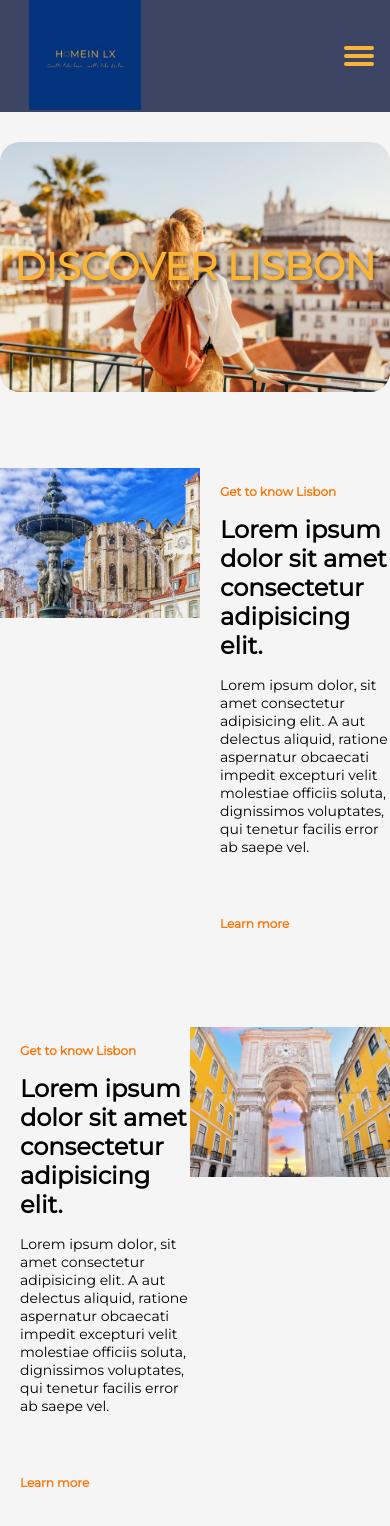
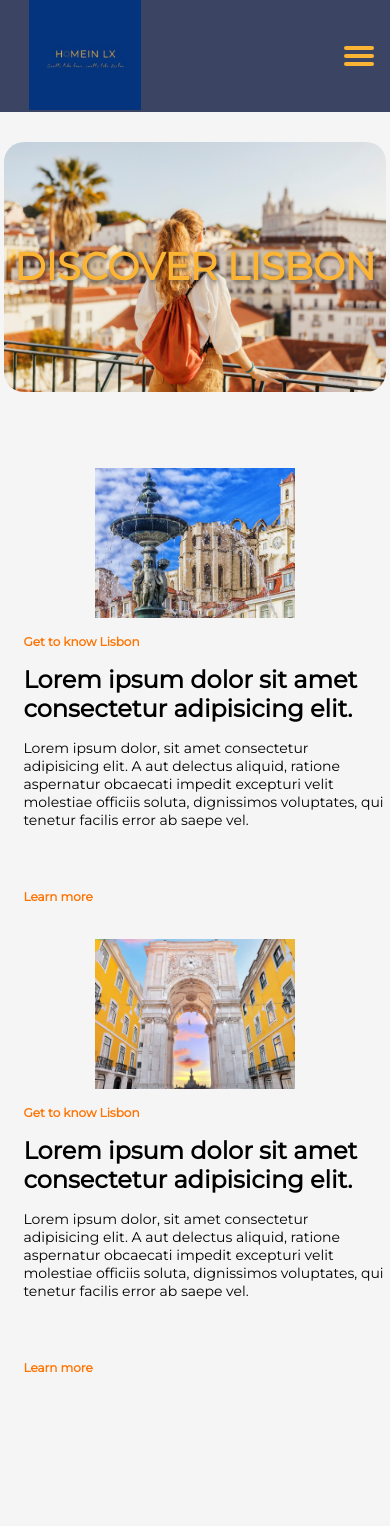
Before and after one commit to GREAT-RE/frontend, a React (Create React App) app: page /find-lisbon in a window 390 px wide. Shown: the top 1526 px of the page. After the commit the page ends 1471 px from the top, so only its background shows below. Built offline with nearby package versions, Linux system fonts and the light colour scheme.

Commit message:
Fixed media querys on discover lisbon page

```diff
--- a/src/Pages/FindLisbon/FindLisbon.css
+++ b/src/Pages/FindLisbon/FindLisbon.css
@@ -69,6 +69,13 @@
 }
 
 @media screen and (max-width:768px) {
+    .divFindLisbon{
+        width: 98%;
+        margin:1%;
+    }
+    .lisbon1{
+        width:100%
+    }
     .lisbon-img {
         width: 200px;
         height: 150px;
@@ -100,3 +107,29 @@
     }
 
 }
+@media screen and (max-width:600px){
+    .lisbon1 {
+        flex-direction: column;
+        align-items: center;
+        width: 100%;
+        margin-bottom: 5%;
+    }
+    .lisbon2{
+        flex-direction: column;
+        align-items: center;
+    }
+    .lisbon-img{
+        display: flex;
+        justify-content: center;
+        align-items: center;
+        text-align: center;
+    }
+    .lisbon-all-text{
+        width: 95%;
+
+    }
+    .lisbon-img-cover{
+        width: 100%;
+    }
+
+}
--- a/src/Pages/FindLisbon/FindLisbon.jsx
+++ b/src/Pages/FindLisbon/FindLisbon.jsx
@@ -10,7 +10,7 @@
     window.scrollTo(0, 0);
   }, []);
   return (
-    <>
+    <div className='divFindLisbon'>
     <div className='photo-container-lisbon'>
       <img className="lisbon-img-cover" src={aboutLisbon} alt="LisbonImg" />
         <div className='text-container-lisbon'>
@@ -40,7 +40,7 @@
         <h4 className='lisbon-learn'>Learn more</h4>
       </div>
     </div>
-    </>
+    </div>
   )
 }
 
```
